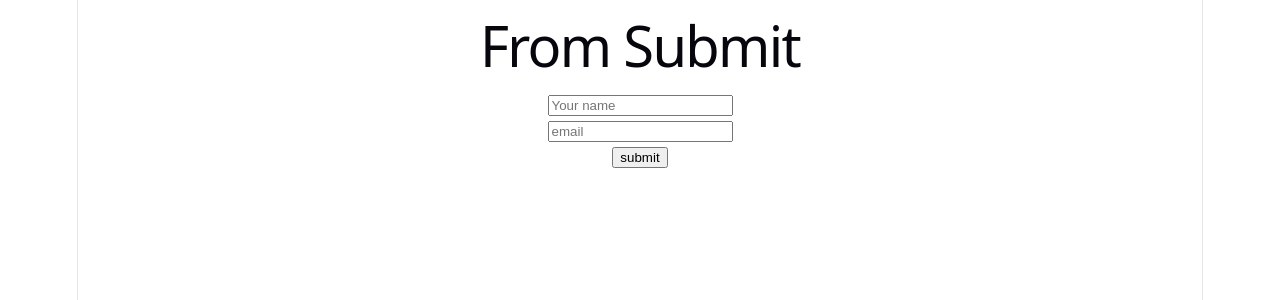
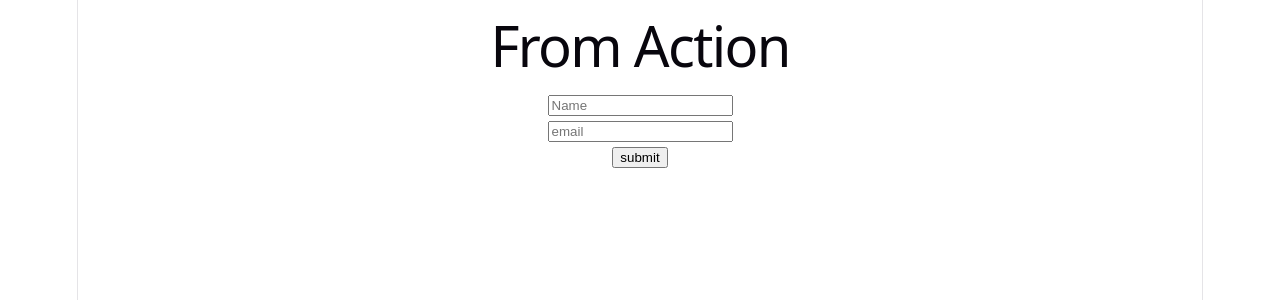
Before and after one commit to shakibul-islam-Dev/Programming_Hero_Modules, a React (Vite) app in the folder modules_38/react-context/: page / in a window 1280 px wide. Shown: the top 300 px of the page. Built offline with nearby package versions, Linux system fonts and the light colour scheme.

Commit message:
adding fromactio from

```diff
--- a/modules_38/react-context/__learing__from.js
+++ b/modules_38/react-context/__learing__from.js
@@ -1,3 +1,5 @@
 /*
 1. from target.name.value eita shikha ses
+2.action theke fromdata theke input neyar way
+3.Controled data colection
 */
--- a/modules_38/react-context/src/App.jsx
+++ b/modules_38/react-context/src/App.jsx
@@ -1,10 +1,13 @@
 import "./App.css";
+import Fromaction from "./Component/FromAction/Fromaction";
 import Simplefrom from "./Component/Simplefrom";
 
 function App() {
   return (
     <>
-      <Simplefrom></Simplefrom>
+      <h1>From Action</h1>
+      {/* <Simplefrom></Simplefrom> */}
+      <Fromaction></Fromaction>
     </>
   );
 }
--- /dev/null
+++ b/modules_38/react-context/src/Component/FromAction/Fromaction.jsx
@@ -0,0 +1,22 @@
+import React from "react";
+
+const Fromaction = () => {
+  const handleAction = (fromData) => {
+    // fromaction.preventDefault();
+    console.log(fromData.get("name"));
+    console.log(fromData.get("email"));
+  };
+  return (
+    <div>
+      <form action={handleAction}>
+        <input type="text" name="name" placeholder="Name" />
+        <br />
+        <input type="text" name="email" placeholder="email" />
+        <br />
+        <input type="submit" value="submit" />
+      </form>
+    </div>
+  );
+};
+
+export default Fromaction;
```
Also changed, not shown: modules_38/react-context/src/Component/ControledData/ControlledField.jsx (added).
